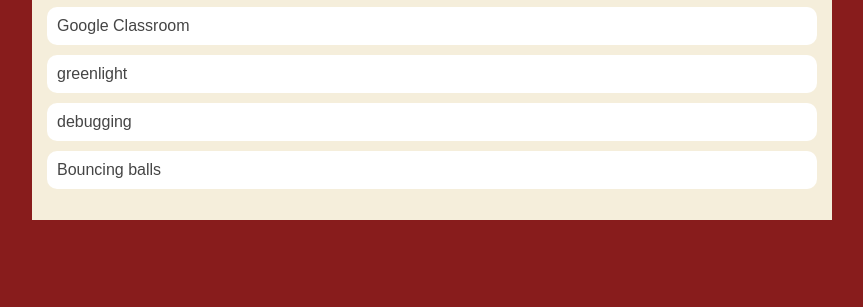
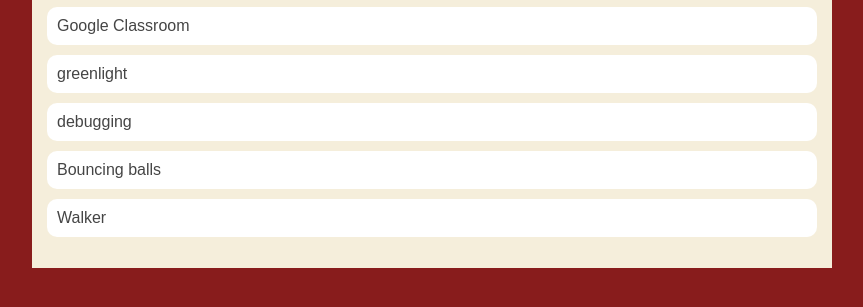
Before and after one commit to CaydenHyatt/CadenHyatt.github.io, a plain HTML site: page portfolio.html in a window 1280 px wide. Shown: the part 197-504 px from the top of the page, without its empty margins (208-1071 px from the left). Drawn offline with Linux system fonts and the light colour scheme.

Commit message:
Finish Walker

```diff
--- a/portfolio.html
+++ b/portfolio.html
@@ -108,8 +108,8 @@
               <li><a href="https://greenlight.operationspark.org/dashboard?subview=overviewhttps://greenlight.operationspark.org/dashboard?subview=overview">greenlight</a></li>
               <li><a href="https://5500-caydenhyatt-cadenhyattg-l0uhe9dwxx5.ws-us105.gitpod.io/asd-projects/debugging-exercise/index.html">debugging</a></li>
               <li><a href=https://5500-caydenhyatt-cadenhyattg-l0uhe9dwxx5.ws-us105.gitpod.io/asd-projects/debugging-exercise/index.html>Bouncing balls</a></li>
-              <!-- <li><a href=""></a></li>
-              <li><a href=""></a></li> -->
+            <li><a href="asd-projects/walker/index.html">Walker</a></li>
+             <!-- <li><a href=""></a></li> -->
             </ul>
         </div>
      </main>
```
